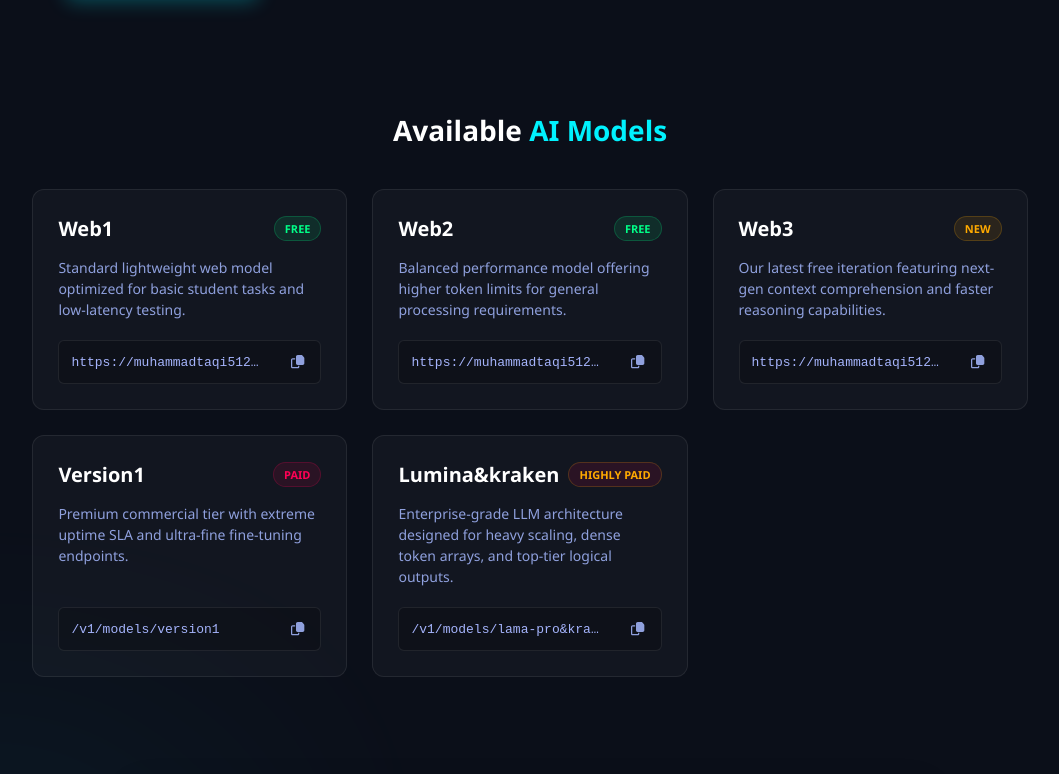
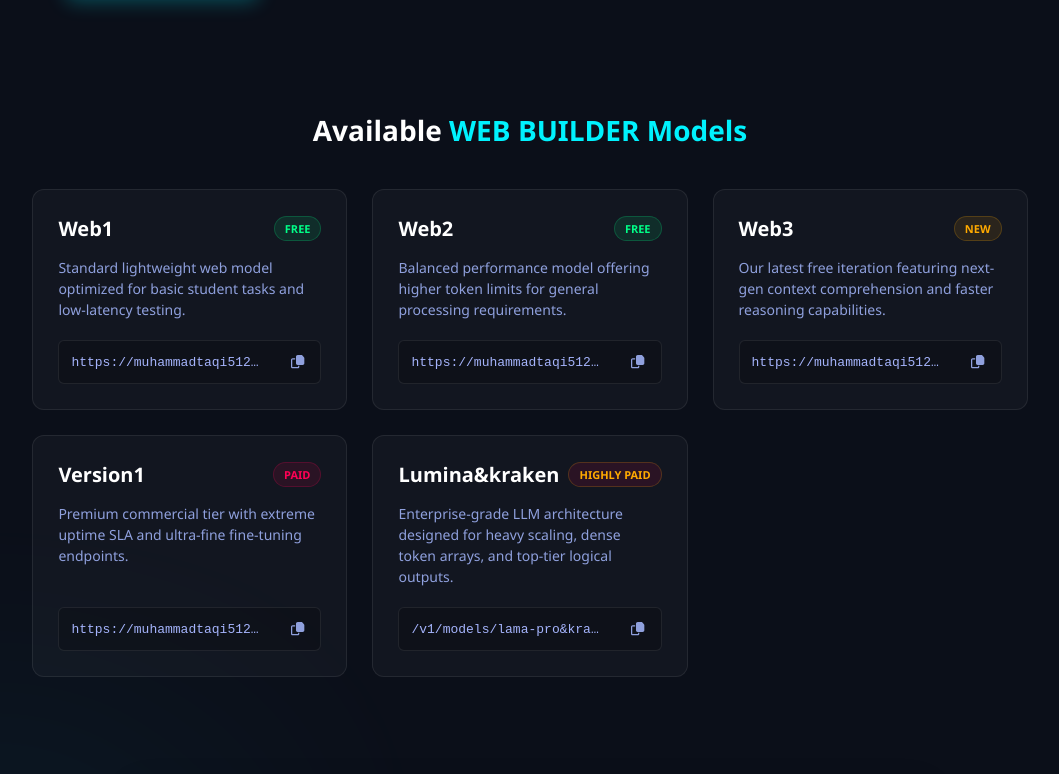
Before and after one commit to muhammadtaqi512q-oss/ROCK-AI, a plain HTML site: page index.html in a window 1280 px wide. Shown: the part 603-1377 px from the top of the page, without its empty margins (110-1169 px from the left). Drawn offline with Linux system fonts and the light colour scheme.

Commit message:
Update index.html

```diff
--- a/index.html
+++ b/index.html
@@ -382,7 +382,7 @@
     </section>
 
     <section class="models-container" id="models">
-        <h2 class="section-title">Available <span>AI Models</span></h2>
+        <h2 class="section-title">Available <span>WEB BUILDER Models</span></h2>
 
         <div class="models-grid">
             <div class="model-card">
@@ -394,7 +394,7 @@
                     <p class="model-desc">Standard lightweight web model optimized for basic student tasks and low-latency testing.</p>
                 </div>
                 <div class="copy-box">
-                    <span class="api-route" id="model-web1">https://muhammadtaqi512q-oss.github.io/ROCK-AI/WEB1</span>
+                    <span class="api-route" id="model-web1">https://muhammadtaqi512q-oss.github.io/p/</span>
                     <button class="copy-btn" onclick="copyApiRoute('model-web1')"><i class="far fa-copy"></i></button>
                 </div>
             </div>
@@ -408,7 +408,7 @@
                     <p class="model-desc">Balanced performance model offering higher token limits for general processing requirements.</p>
                 </div>
                 <div class="copy-box">
-                    <span class="api-route" id="model-web2">https://muhammadtaqi512q-oss.github.io/ROCK-AI/WEB2</span>
+                    <span class="api-route" id="model-web2">https://muhammadtaqi512q-oss.github.io/p/web2</span>
                     <button class="copy-btn" onclick="copyApiRoute('model-web2')"><i class="far fa-copy"></i></button>
                 </div>
             </div>
@@ -422,7 +422,7 @@
                     <p class="model-desc">Our latest free iteration featuring next-gen context comprehension and faster reasoning capabilities.</p>
                 </div>
                 <div class="copy-box">
-                    <span class="api-route" id="model-web3">https://muhammadtaqi512q-oss.github.io/ROCK-AI/WEB3</span>
+                    <span class="api-route" id="model-web3">https://muhammadtaqi512q-oss.github.io/p/web3</span>
                     <button class="copy-btn" onclick="copyApiRoute('model-web3')"><i class="far fa-copy"></i></button>
                 </div>
             </div>
@@ -436,7 +436,7 @@
                     <p class="model-desc">Premium commercial tier with extreme uptime SLA and ultra-fine fine-tuning endpoints.</p>
                 </div>
                 <div class="copy-box">
-                    <span class="api-route" id="model-v1">/v1/models/version1</span>
+                    <span class="api-route" id="model-v1">https://muhammadtaqi512q-oss.github.io/p/version1</span>
                     <button class="copy-btn" onclick="copyApiRoute('model-v1')"><i class="far fa-copy"></i></button>
                 </div>
             </div>
```
